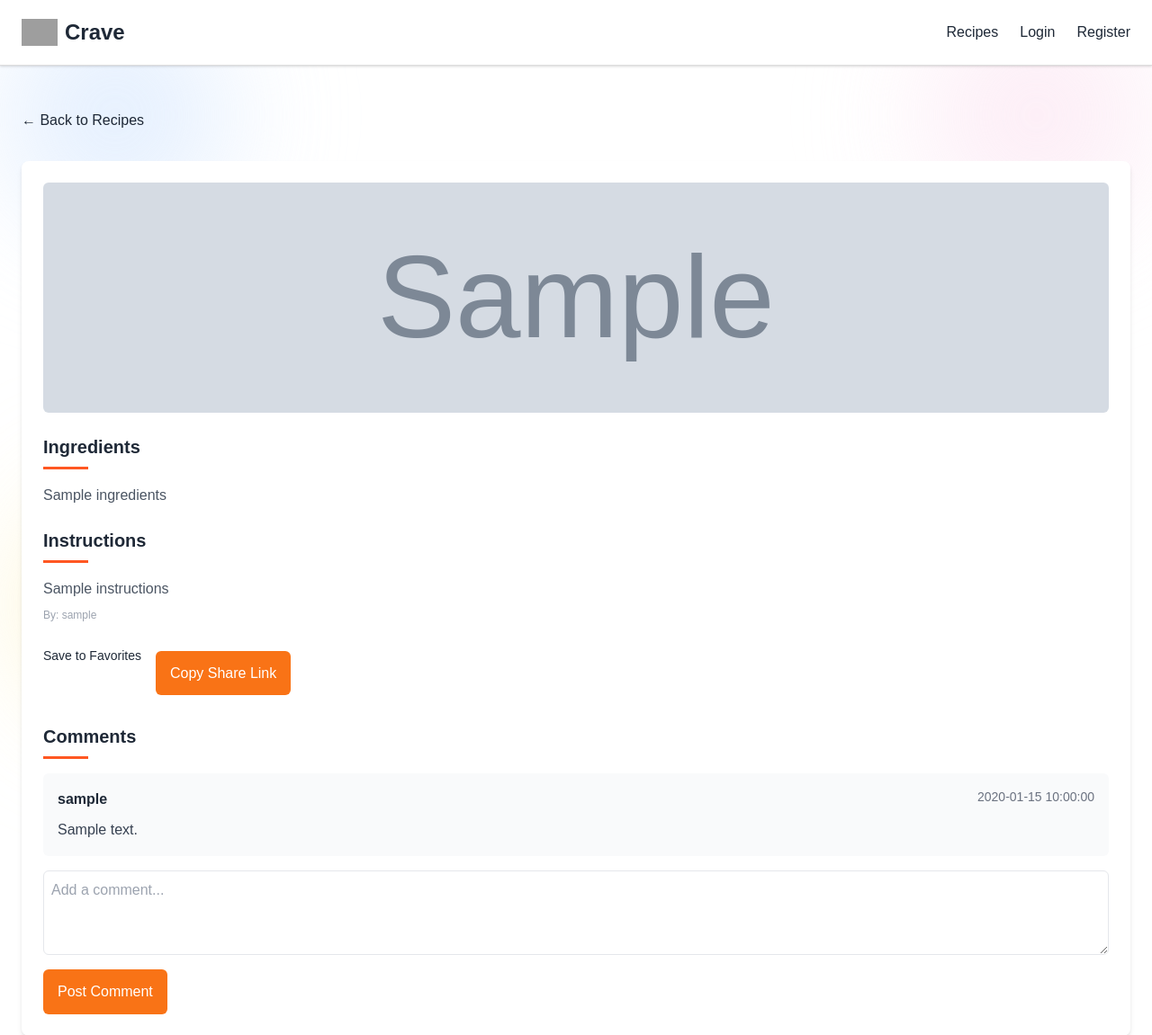
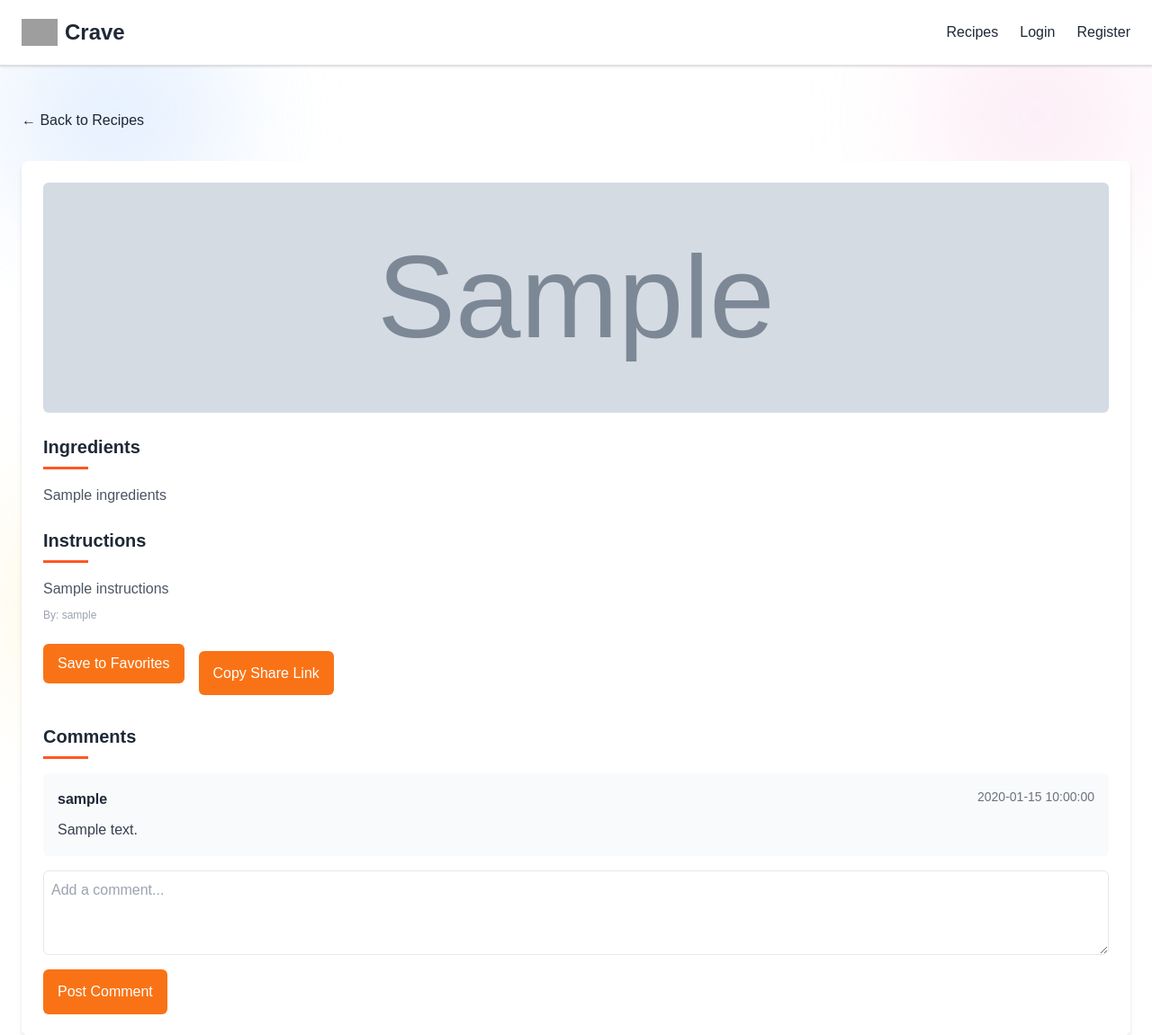
Before and after one commit to TheAshMonarch/Crave, a Flask app: template templates/recipe_detail.html in a window 1280 px wide. Shown: the top 1151 px of the page at 90% size. Run offline with Flask 3, Linux system fonts and the light colour scheme; the template is opened without the code that fills it: most values are stand-ins (such as "Sample title", 1, 10 or a date in 2020); grey boxes marked "Sample" are stand-in pictures; some libraries are stand-ins or nearby versions; grey boxes are pictures that could not be loaded.

Commit message:
single button fix

```diff
--- a/templates/recipe_detail.html
+++ b/templates/recipe_detail.html
@@ -41,7 +41,7 @@
   <input type="hidden" name="csrf_token" value="{{ csrf_token() }}" />
   <button
     type="submit"
-    class="favorite-btn text-sm {% if recipe.id in user_favorites_ids %}text-red-500{% else %}text-orange-500{% endif %} hover:underline"
+    class="login-btn favorite-btn text-sm {% if recipe.id in user_favorites_ids %}text-red-500{% else %}text-orange-500{% endif %} hover:underline"
   >
     {% if recipe.id in user_favorites_ids %}Remove Favorite{% else %}Save to Favorites{% endif %}
   </button>
```
